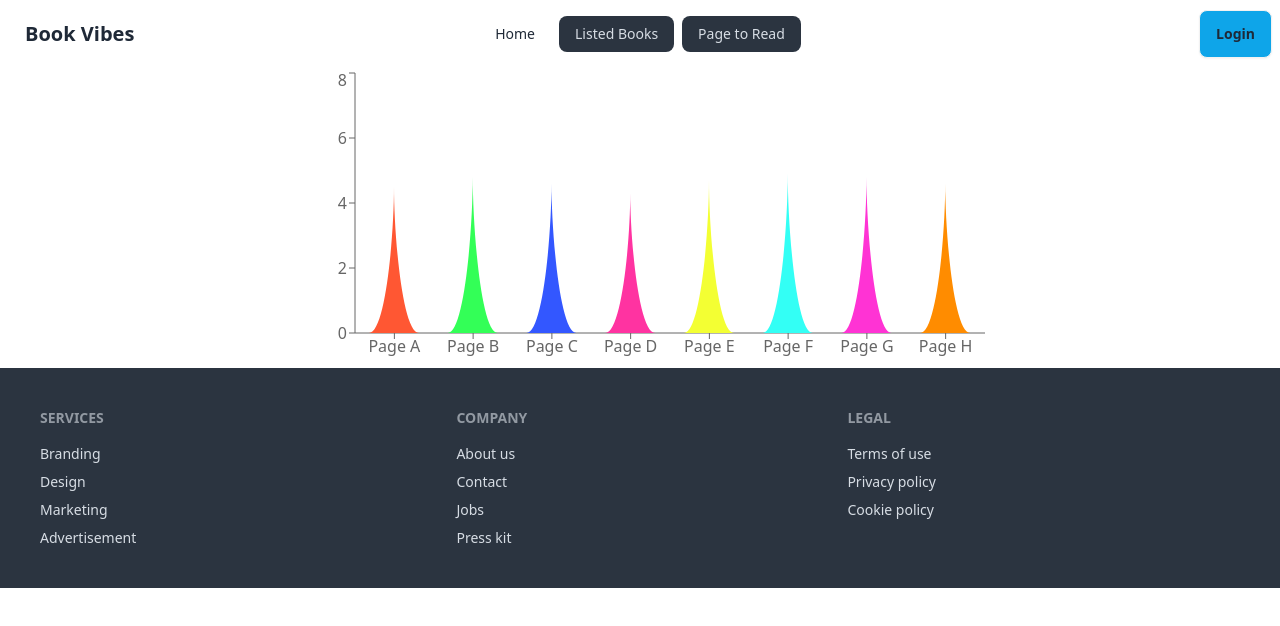
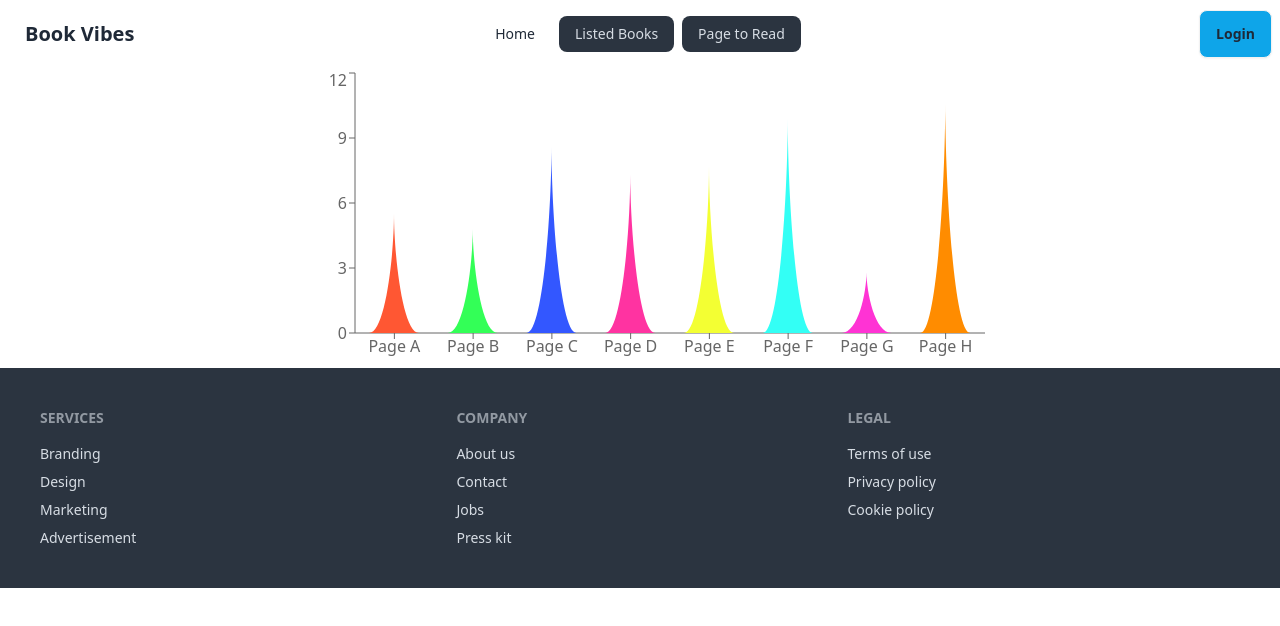
Before and after one commit to himel1625/Book-vibes, a React (Vite) app: page /PageToRead in a window 1280 px wide. Shown: the top 626 px of the page. Built offline with nearby package versions, Linux system fonts and the light colour scheme; a web font is replaced by a local one.

Commit message:
implement local storage

```diff
--- a/src/Components/BookDetails/BookDetail.jsx
+++ b/src/Components/BookDetails/BookDetail.jsx
@@ -1,9 +1,9 @@
 import React from 'react';
 import { useLoaderData, useParams } from 'react-router-dom';
+import { addToStoredReadList } from '../../Utility/DataBase';
 
 const BookDetail = () => {
   const { bookId } = useParams();
-  console.log(bookId);
   const data = useLoaderData();
   const id = parseInt(bookId);
   const book = data.find((book) => book.bookId === id);
@@ -19,6 +19,11 @@ const BookDetail = () => {
     yearOfPublishing,
     rating,
   } = book;
+
+  const handleMarkAsRead = (id) => {
+    addToStoredReadList(id);
+  };
+  // const handleAddToWishlist = () => {};
   return (
     <>
       <div className="border border-gray-300 rounded-xl p-6 max-w-4xl mx-auto flex flex-col md:flex-row gap-6">
@@ -69,11 +74,17 @@ const BookDetail = () => {
             </div>
           </div>
           <div className="flex gap-4">
-            <button className="bg-blue-600 text-white px-4 py-2 rounded-md hover:bg-blue-700 transition">
-              Read
+            <button
+              onClick={() => handleMarkAsRead(bookId)}
+              className="bg-blue-600 text-white px-4 py-2 rounded-md hover:bg-blue-700 transition"
+            >
+              Mark As Read
             </button>
-            <button className="bg-teal-600 text-white px-4 py-2 rounded-md hover:bg-teal-700 transition">
-              Wishlist
+            <button
+              // onClick={handleAddToWishlist}
+              className="bg-teal-600 text-white px-4 py-2 rounded-md hover:bg-teal-700 transition"
+            >
+              Add To Wishlist
             </button>
           </div>
         </div>
--- a/src/Components/PageToRead/PageToRead.jsx
+++ b/src/Components/PageToRead/PageToRead.jsx
@@ -3,14 +3,14 @@ import { Bar, BarChart, XAxis, YAxis, Cell } from 'recharts';
 
 const PageToRead = () => {
   const data = [
-    { name: 'Page A', uv: 4.5, color: '#FF5733' }, // Red
+    { name: 'Page A', uv: 5.5, color: '#FF5733' }, // Red
     { name: 'Page B', uv: 4.8, color: '#33FF57' }, // Green
-    { name: 'Page C', uv: 4.6, color: '#3357FF' }, // Blue
-    { name: 'Page D', uv: 4.3, color: '#FF33A1' }, // Pink
-    { name: 'Page E', uv: 4.7, color: '#F3FF33' }, // Yellow
-    { name: 'Page F', uv: 4.9, color: '#33FFF5' }, // Cyan
-    { name: 'Page G', uv: 4.8, color: '#FF33D4' }, // Magenta
-    { name: 'Page H', uv: 4.6, color: '#FF8C00' }, // Dark Orange
+    { name: 'Page C', uv: 8.6, color: '#3357FF' }, // Blue
+    { name: 'Page D', uv: 7.3, color: '#FF33A1' }, // Pink
+    { name: 'Page E', uv: 7.7, color: '#F3FF33' }, // Yellow
+    { name: 'Page F', uv: 9.9, color: '#33FFF5' }, // Cyan
+    { name: 'Page G', uv: 2.8, color: '#FF33D4' }, // Magenta
+    { name: 'Page H', uv: 10.6, color: '#FF8C00' }, // Dark Orange
   ];
 
   const getPath = (x, y, width, height) =>
--- a/src/Utility/DataBase.js
+++ b/src/Utility/DataBase.js
@@ -1 +1,24 @@
 'use strict'
+const getStoredReadList = () => {
+  const storedListStr = localStorage.getItem('read-list');
+  if (storedListStr) {
+      const storedList = JSON.parse(storedListStr);
+      return storedList;
+  }
+  else {
+      return [];
+  }
+}
+
+const addToStoredReadList = (id) => {
+  const storedList = getStoredReadList();
+  if (storedList.includes(id)) {
+      console.log(id, 'already exists in the read list')
+  } else {
+    storedList.push(id);
+    const storedListStr = JSON.stringify(storedList);
+    localStorage.setItem('read-list', storedListStr);
+  }
+
+}
+export { addToStoredReadList };
```
